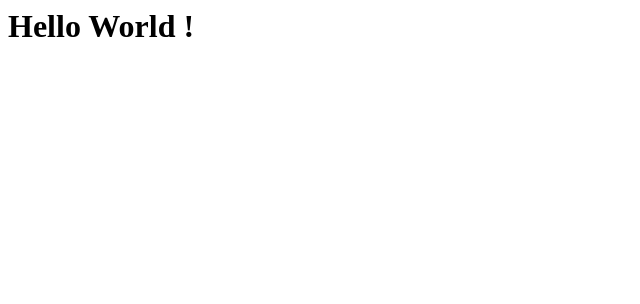
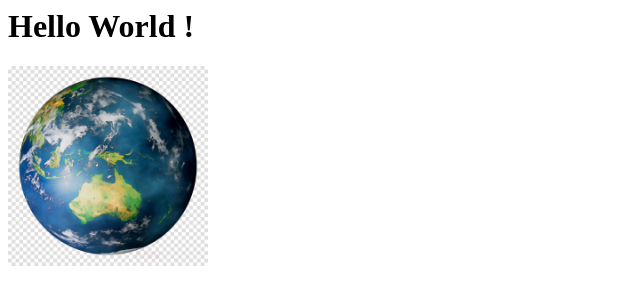
Before and after one commit to janycr/janycr.github.io, a plain HTML site: page index.html in a window 1280 px wide. Shown: the whole page, without its empty margins (0-640 px from the left). Drawn offline with Linux system fonts and the light colour scheme.

Commit message:
add image

```diff
--- a/index.html
+++ b/index.html
@@ -1,3 +1,6 @@
 <html>
 <h1>Hello World !</h1>
+<div>
+    <img src="earth.png" height="200px">
+</div>
 </html>
```
Also changed, not shown: earth.png (added).
